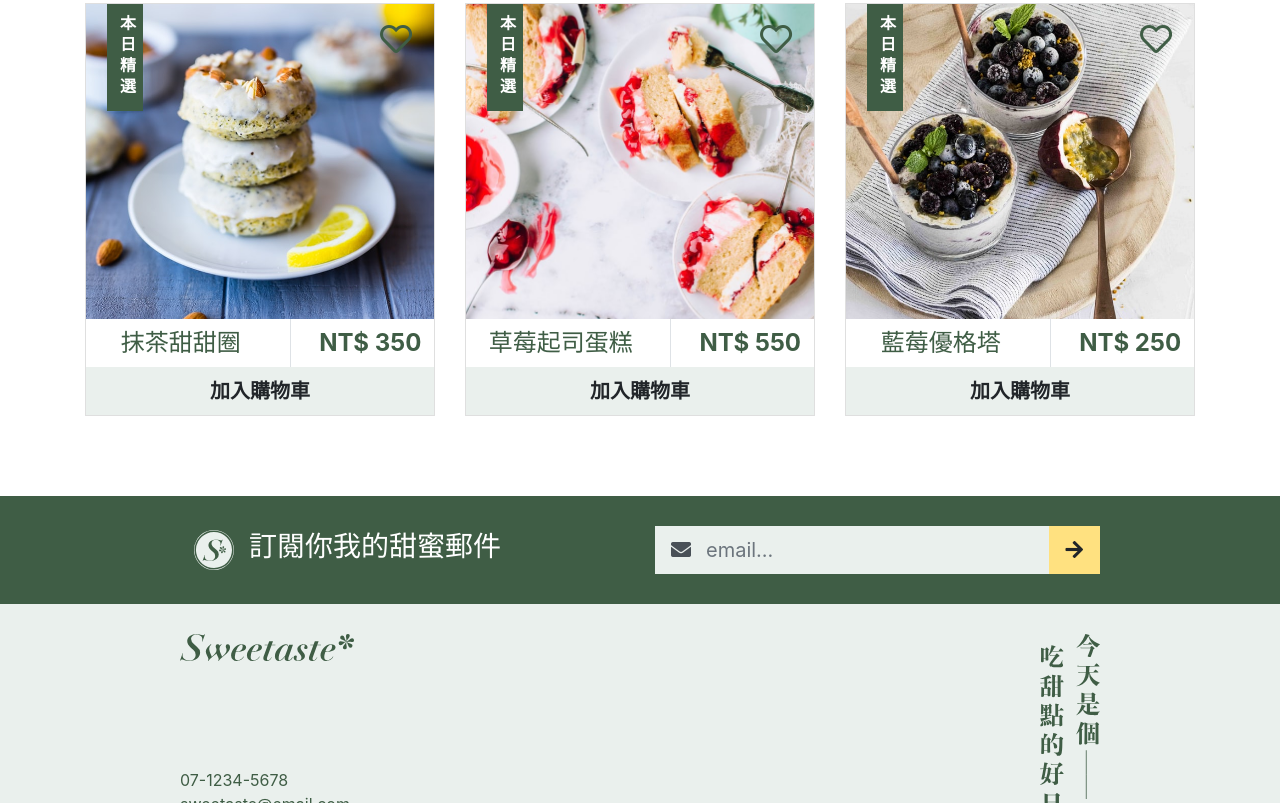
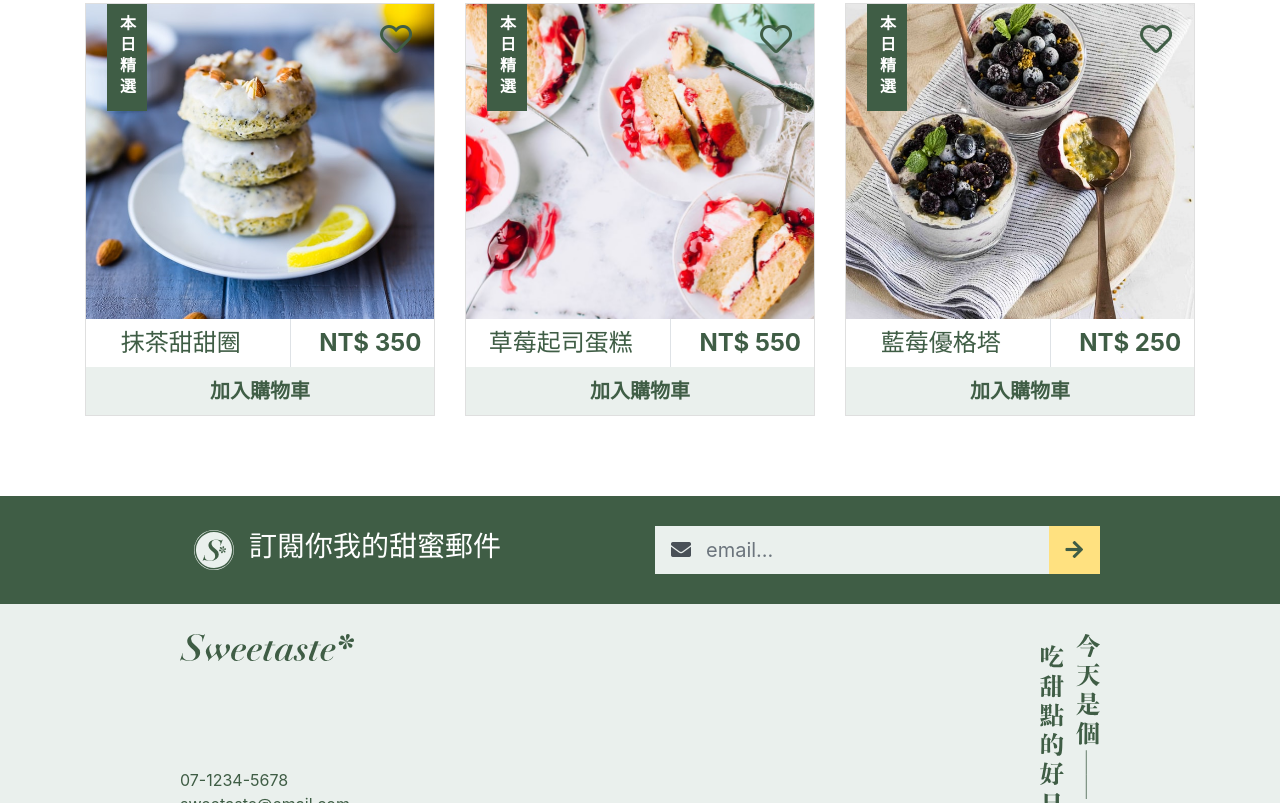
Before and after one commit to wanchi88/Bootstrap-HW, a plain HTML site: page index.html in a window 1280 px wide. Shown: the part 2264-3067 px from the top of the page. Drawn offline with nearby package versions, Linux system fonts and the light colour scheme.

Commit message:
修改顏色跟寬度

```diff
--- a/stylesheets/_base.scss
+++ b/stylesheets/_base.scss
@@ -20,6 +20,11 @@
     color: #8DA291;
 }
 
+.btn{
+    color: $primary;
+}
+
+
 //行動板時padding為0
 .d-p-0{
     @media (max-width: 767px) {
--- a/stylesheets/components/_card.scss
+++ b/stylesheets/components/_card.scss
@@ -7,7 +7,7 @@
   position: absolute;
   top: 0px;
   left: 21px;
-  width: 36px;
+  width: 40px;
   height: 107px;
   writing-mode: vertical-lr;
   letter-spacing: 5px;
```
Also changed, not shown: stylesheets/all.css, 1 other file.
